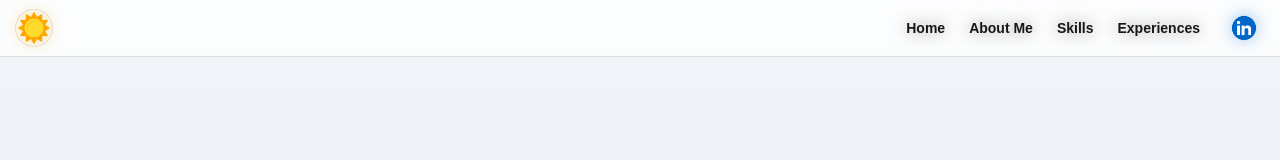
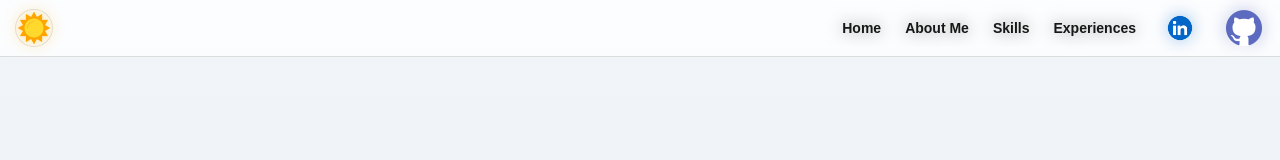
Before and after one commit to junniorlucero/my-portfolio, a Next.js app: page / in a window 1280 px wide. Shown: the top 160 px of the page. Built offline with nearby package versions, Linux system fonts and the light colour scheme.

Commit message:
Final commit

```diff
--- a/components/Navbar.tsx
+++ b/components/Navbar.tsx
@@ -51,6 +51,17 @@ export default function Navbar() {
               className="h-10 w-10 hover:opacity-80 text-neutral-900 dark:text-neutral-100 transition-transform duration-300 ease-out hover:-translate-y-1"
             />
           </a>
+          <a
+            href="https://github.com/junniorlucero"
+            target="_blank"
+            rel="noopener noreferrer"
+          >
+            <img
+              src="/github.png"
+              alt={`github logo`}
+              className="h-10 w-10 hover:opacity-80 text-neutral-900 dark:text-neutral-100 transition-transform duration-300 ease-out hover:-translate-y-1"
+            />
+          </a>
         </div>
       </nav>
     </header>
```
Also changed, not shown: public/github.png (added).
